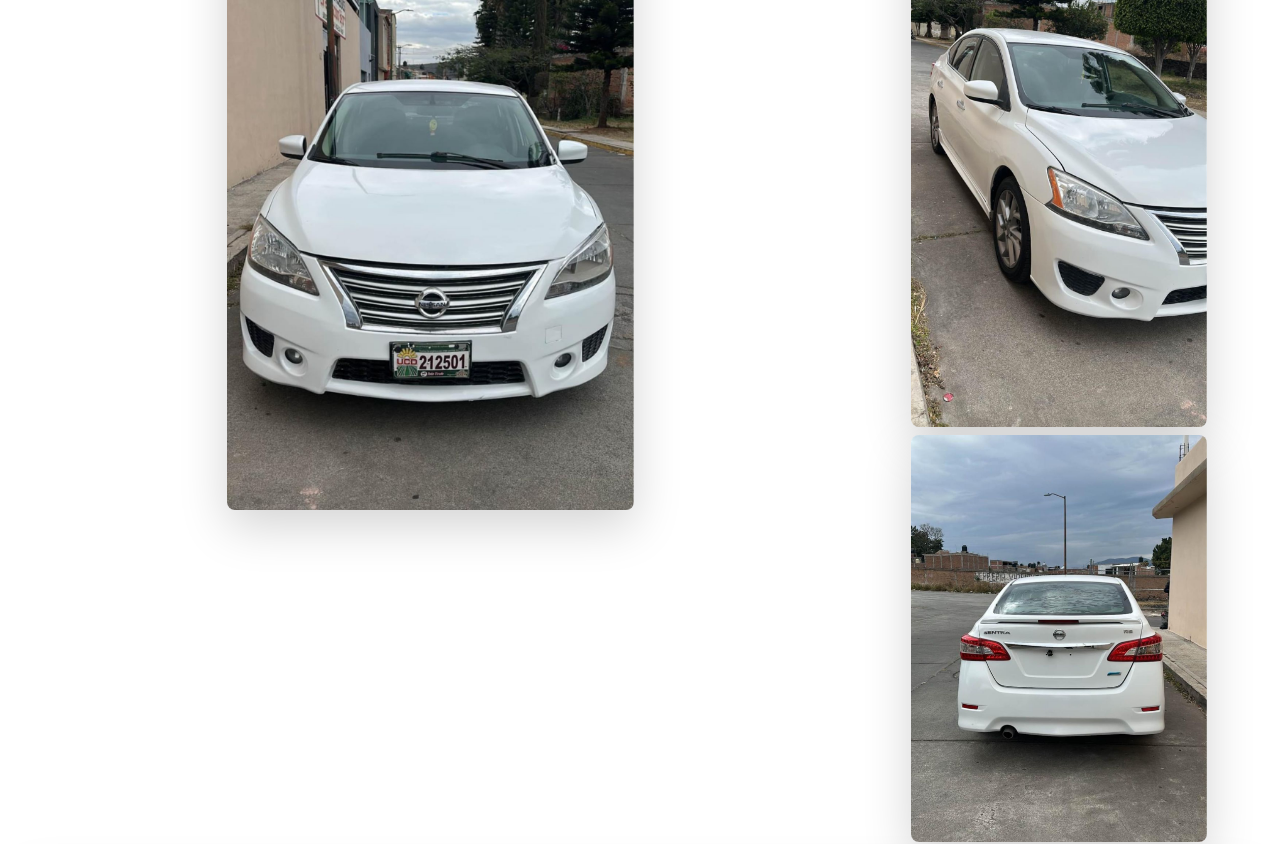
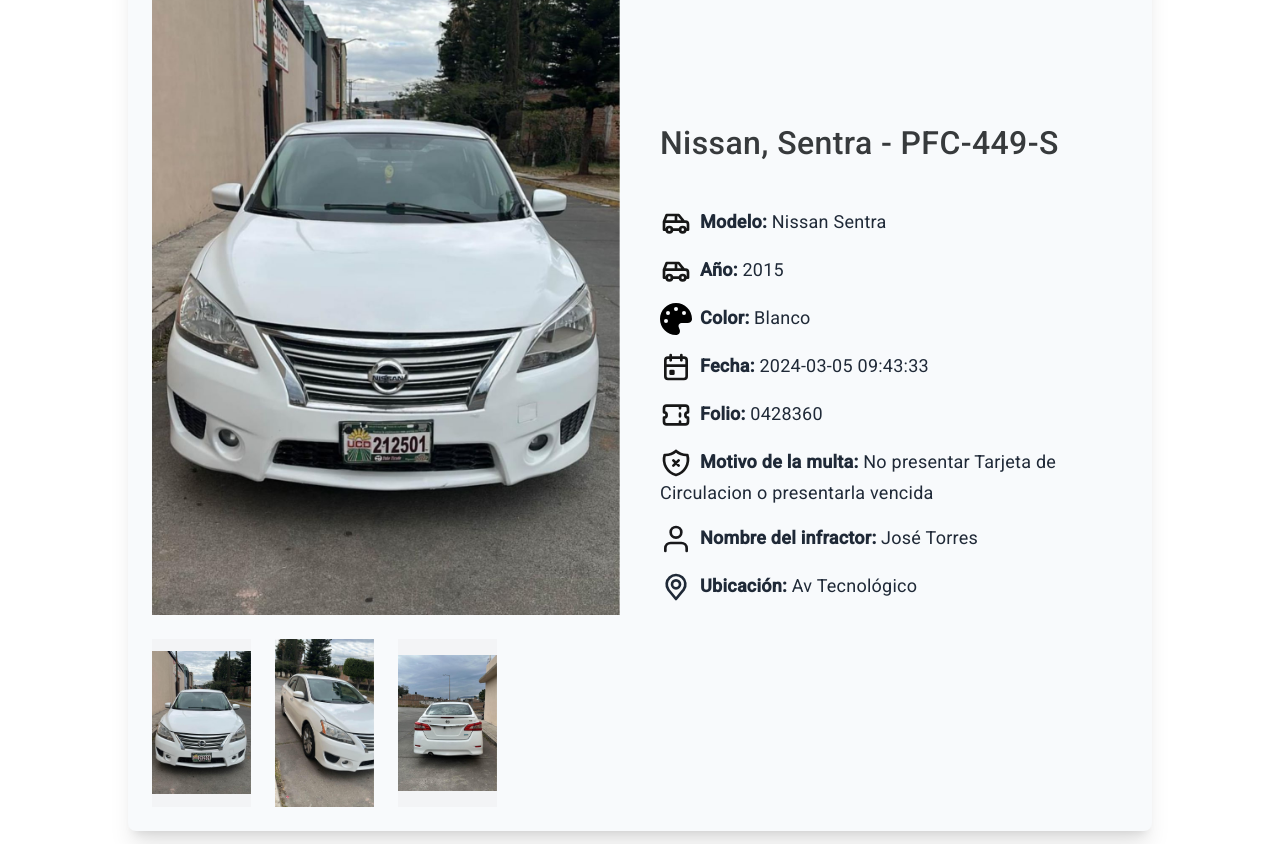
Before and after one commit to leon004/syspol, an Angular app: page /car-detail in a window 1280 px wide. Shown: the part 220-1064 px from the top of the page. Built offline with nearby package versions, Linux system fonts and the light colour scheme.

Commit message:
Cambios de diseño para el modulo de juez cuando entras a una multa

```diff
--- a/src/app/car-detail/car-detail.component.css
+++ b/src/app/car-detail/car-detail.component.css
@@ -0,0 +1,4 @@
+
+.car-detail-model {
+  font-size: 2rem;
+}
--- a/src/app/car-detail/car-detail.component.html
+++ b/src/app/car-detail/car-detail.component.html
@@ -1,35 +1,68 @@
-<!-- car-detail.component.html -->
 <div class="container mx-auto p-4">
-  <h1 class="text-4xl font-bold mb-4 text-center">Detalles del Auto</h1>
+  <h1 class="text-4xl font-bold mb-8 text-center">Detalles del Auto</h1>
 
-  <!-- Imagen principal y galería de imágenes secundarias ajustadas en tamaño -->
-  <div class="grid grid-cols-1 md:grid-cols-3 gap-4 mb-6">
-    <div class="md:col-span-2">
-      <img src="../../assets/images/Sentra/sentra1.jpeg" alt="Imagen principal del Nissan Sentra" class="md:w-1/2 w-3/4 h-auto rounded-lg shadow-lg mx-auto">
-    </div>
-    <div class="flex flex-col gap-2 items-center">
-      <img src="../../assets/images/Sentra/sentra2.jpeg" alt="Vista lateral del Nissan Sentra" class="w-3/4 h-auto rounded-lg shadow-lg">
-      <img src="../../assets/images/Sentra/sentra3.jpeg" alt="Interior del Nissan Sentra" class="w-3/4 h-auto rounded-lg shadow-lg">
-      <!-- Puedes añadir más imágenes según sea necesario -->
-    </div>
-  </div>
-  <!-- Información detallada del auto -->
-  <div class="bg-white shadow-lg rounded-lg p-6">
-    <h2 class="text-2xl font-bold mb-4">Nissan, Sentra - PFC-449-S</h2>
-    <p class="text-gray-800 text-lg mb-2"><strong>Modelo:</strong> Nissan Sentra</p>
-    <p class="text-gray-800 text-lg mb-2"><strong>Fecha:</strong> 2024-03-05 09:43:33</p>
-    <p class="text-gray-800 text-lg mb-2"><strong>Folio:</strong> 0428360</p>
-    <p class="text-gray-800 text-lg mb-2"><strong>Motivo:</strong> No presentar Tarjeta de Circulacion o presentarla vencida</p>
-    <p class="text-gray-800 text-lg mb-2"><strong>Año: </strong>2015</p>
-    <p class="text-gray-800 text-lg mb-2"><strong>Color: </strong> Blanco</p>
-    <p class="text-gray-800 text-lg mb-2"><strong>Nombre del infractor:</strong> José Torres</p>
-    <p class="text-gray-800 text-lg mb-2"><strong>Ubicacion:</strong> Av Tecnologico</p>
-    <!-- Etiquetas o tags relacionados al auto -->
-    <div class="flex flex-wrap gap-2 mt-4">
-      <span class="bg-gray-200 rounded-full px-3 py-1 text-sm font-semibold text-gray-700">Nissan</span>
-      <span class="bg-gray-200 rounded-full px-3 py-1 text-sm font-semibold text-gray-700">Michoacan</span>
-      <span class="bg-gray-200 rounded-full px-3 py-1 text-sm font-semibold text-gray-700">Sedan</span>
-      <!-- Más etiquetas según sea necesario -->
+  <div class="max-w-screen-lg mx-auto lg:py-6 lg:px-20 md:py-12 md:px-6 py-9 px-4 bg-slate-50 shadow-xl rounded-lg p-6">
+    <div class="flex justify-center items-center lg:flex-row flex-col-reverse gap-8">
+      <div class="grid grid-cols-1 lg:grid-cols-2 gap-10">
+        <!-- Preview Images Div -->
+        <div class="lg:w-full flex flex-col gap-4">
+          <!-- Main Image -->
+          <div class="bg-gray-100 flex justify-center items-center col-span-3">
+            <img id="mainImage" [src]="selectedImage" alt="Vista previa del auto" class="w-full h-auto max-h-400" />
+          </div>
+          <!-- Thumbnail Gallery -->
+          <div class="grid grid-cols-4 gap-4">
+            <div *ngFor="let image of images" class="bg-gray-100 flex justify-center items-center thumbnail" (click)="selectImage(image)">
+              <img [src]="image" alt="Vista previa del auto" class="w-full h-auto max-h-150 cursor-pointer" />
+            </div>
+          </div>
+        </div>
+
+        <!-- Description Div -->
+        <div class="flex flex-col justify-center items-center lg:items-start">
+          <h2 class="car-detail-model mb-5">Nissan, Sentra - PFC-449-S</h2>
+          <div class="text-left">
+            <p class="text-gray-800 text-lg mb-3">
+              <svg class="h-8 w-8 text-neutral-900 inline-block mr-2"viewBox="0 0 24 24" stroke-width="2" stroke="currentColor" fill="none" stroke-linecap="round" stroke-linejoin="round">  <path stroke="none" d="M0 0h24v24H0z"/>  <circle cx="7" cy="17" r="2" />  <circle cx="17" cy="17" r="2" />  <path d="M5 17h-2v-6l2-5h9l4 5h1a2 2 0 0 1 2 2v4h-2m-4 0h-6m-6 -6h15m-6 0v-5" /></svg>
+              <strong>Modelo:</strong> Nissan Sentra
+            </p>
+              <p class="text-gray-800 text-lg mb-3">
+                <svg class="h-8 w-8 text-neutral-900 inline-block mr-2" viewBox="0 0 24 24" stroke-width="2" stroke="currentColor" fill="none" stroke-linecap="round" stroke-linejoin="round">  <path stroke="none" d="M0 0h24v24H0z"/>  <circle cx="7" cy="17" r="2" />  <circle cx="17" cy="17" r="2" />  <path d="M5 17h-2v-6l2-5h9l4 5h1a2 2 0 0 1 2 2v4h-2m-4 0h-6m-6 -6h15m-6 0v-5" /></svg>
+                <strong>Año:</strong> 2015
+              </p>
+              <p class="text-gray-800 text-lg mb-3">
+                <svg class="h-8 w-8 text-neutral-900 inline-block mr-2" xmlns="http://www.w3.org/2000/svg" viewBox="0 0 512 512"><!--!Font Awesome Free 6.5.2 by @fontawesome - https://fontawesome.com License - https://fontawesome.com/license/free Copyright 2024 Fonticons, Inc.--><path d="M512 256c0 .9 0 1.8 0 2.7c-.4 36.5-33.6 61.3-70.1 61.3H344c-26.5 0-48 21.5-48 48c0 3.4 .4 6.7 1 9.9c2.1 10.2 6.5 20 10.8 29.9c6.1 13.8 12.1 27.5 12.1 42c0 31.8-21.6 60.7-53.4 62c-3.5 .1-7 .2-10.6 .2C114.6 512 0 397.4 0 256S114.6 0 256 0S512 114.6 512 256zM128 288a32 32 0 1 0 -64 0 32 32 0 1 0 64 0zm0-96a32 32 0 1 0 0-64 32 32 0 1 0 0 64zM288 96a32 32 0 1 0 -64 0 32 32 0 1 0 64 0zm96 96a32 32 0 1 0 0-64 32 32 0 1 0 0 64z"/></svg>
+                <strong>Color:</strong> Blanco
+              </p>
+              <p class="text-gray-800 text-lg mb-3">
+                <svg class="h-8 w-8 text-neutral-900 inline-block mr-2"  viewBox="0 0 24 24" stroke-width="2" stroke="currentColor" fill="none" stroke-linecap="round" stroke-linejoin="round">  <path stroke="none" d="M0 0h24v24H0z"/>  <rect x="4" y="5" width="16" height="16" rx="2" />  <line x1="16" y1="3" x2="16" y2="7" />  <line x1="8" y1="3" x2="8" y2="7" />  <line x1="4" y1="11" x2="20" y2="11" />  <rect x="8" y="15" width="2" height="2" />
+                </svg>
+                <strong>Fecha:</strong> 2024-03-05 09:43:33
+              </p>
+            <p class="text-gray-800 text-lg mb-3">
+              <svg class="h-8 w-8 text-neutral-900 inline-block mr-2" fill="none" viewBox="0 0 24 24" stroke="currentColor">
+                <path stroke-linecap="round" stroke-linejoin="round" stroke-width="2" d="M15 5v2m0 4v2m0 4v2M5 5a2 2 0 00-2 2v3a2 2 0 110 4v3a2 2 0 002 2h14a2 2 0 002-2v-3a2 2 0 110-4V7a2 2 0 00-2-2H5z"/>
+              </svg>
+              <strong>Folio:</strong> 0428360
+            </p>
+            <p class="text-gray-800 text-lg mb-3">
+              <svg class="h-8 w-8 text-neutral-900 inline-block mr-2" viewBox="0 0 24 24" stroke-width="2" stroke="currentColor" fill="none" stroke-linecap="round" stroke-linejoin="round">  <path stroke="none" d="M0 0h24v24H0z"/>  <path d="M12 3a12 12 0 0 0 8.5 3a12 12 0 0 1 -8.5 15a12 12 0 0 1 -8.5 -15a12 12 0 0 0 8.5 -3" />  <path d="M10 10l4 4m0 -4l-4 4" /></svg>
+              <strong>Motivo de la multa:</strong> No presentar Tarjeta de Circulacion o presentarla vencida
+            </p>
+            <p class="text-gray-800 text-lg mb-3">
+              <svg class="h-8 w-8 text-zinc-900 inline-block mr-2"  viewBox="0 0 24 24"  fill="none"  stroke="currentColor"  stroke-width="2"  stroke-linecap="round"  stroke-linejoin="round">  <path d="M20 21v-2a4 4 0 0 0-4-4H8a4 4 0 0 0-4 4v2" />  <circle cx="12" cy="7" r="4" /></svg>
+              <strong>Nombre del infractor:</strong> José Torres
+            </p>
+            <p class="text-gray-800 text-lg mb-3">
+              <svg class="w-8 h-8 text-gray-800 inline-block mr-2" aria-hidden="true" xmlns="http://www.w3.org/2000/svg" width="24" height="24" fill="none" viewBox="0 0 24 24">
+                <path stroke="currentColor" stroke-linecap="round" stroke-linejoin="round" stroke-width="2" d="M12 13a3 3 0 1 0 0-6 3 3 0 0 0 0 6Z"/>
+                <path stroke="currentColor" stroke-linecap="round" stroke-linejoin="round" stroke-width="2" d="M17.8 13.938h-.011a7 7 0 1 0-11.464.144h-.016l.14.171c.1.127.2.251.3.371L12 21l5.13-6.248c.194-.209.374-.429.54-.659l.13-.155Z"/>
+              </svg>
+              <strong>Ubicación:</strong> Av Tecnológico
+            </p>
+          </div>
+        </div>
+      </div>
     </div>
   </div>
 </div>
--- a/src/app/car-detail/car-detail.component.ts
+++ b/src/app/car-detail/car-detail.component.ts
@@ -1,16 +1,24 @@
-import { Component, OnInit } from '@angular/core';
-import { ActivatedRoute } from '@angular/router';
+// car-detail.component.ts
+import { Component } from '@angular/core';
 
 @Component({
   selector: 'app-car-detail',
   templateUrl: './car-detail.component.html',
-  styleUrl: './car-detail.component.css'
+  styleUrls: ['./car-detail.component.css']
 })
-export class CarDetailComponent{
+export class CarDetailComponent {
 
+  images = [
+    'assets/images/Sentra/sentra1.jpeg',
+    'assets/images/Sentra/sentra2.jpeg',
+    'assets/images/Sentra/sentra3.jpeg'
+  ];
+  selectedImage: string = this.images[0];
+  currentIndex: number = 0;
 
-  constructor(private route: ActivatedRoute){}
-
-
+  selectImage(image: string) {
+    this.selectedImage = image;
+    this.currentIndex = this.images.indexOf(image);
+  }
 
 }
```
